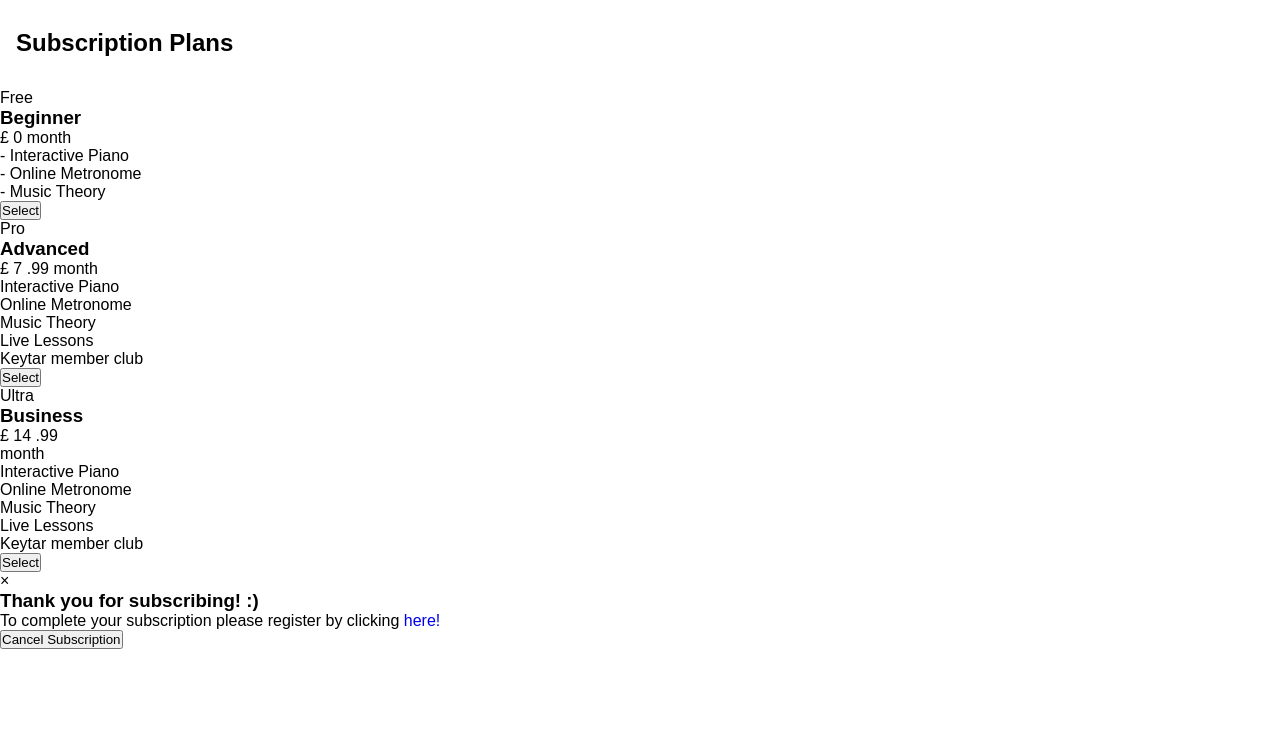
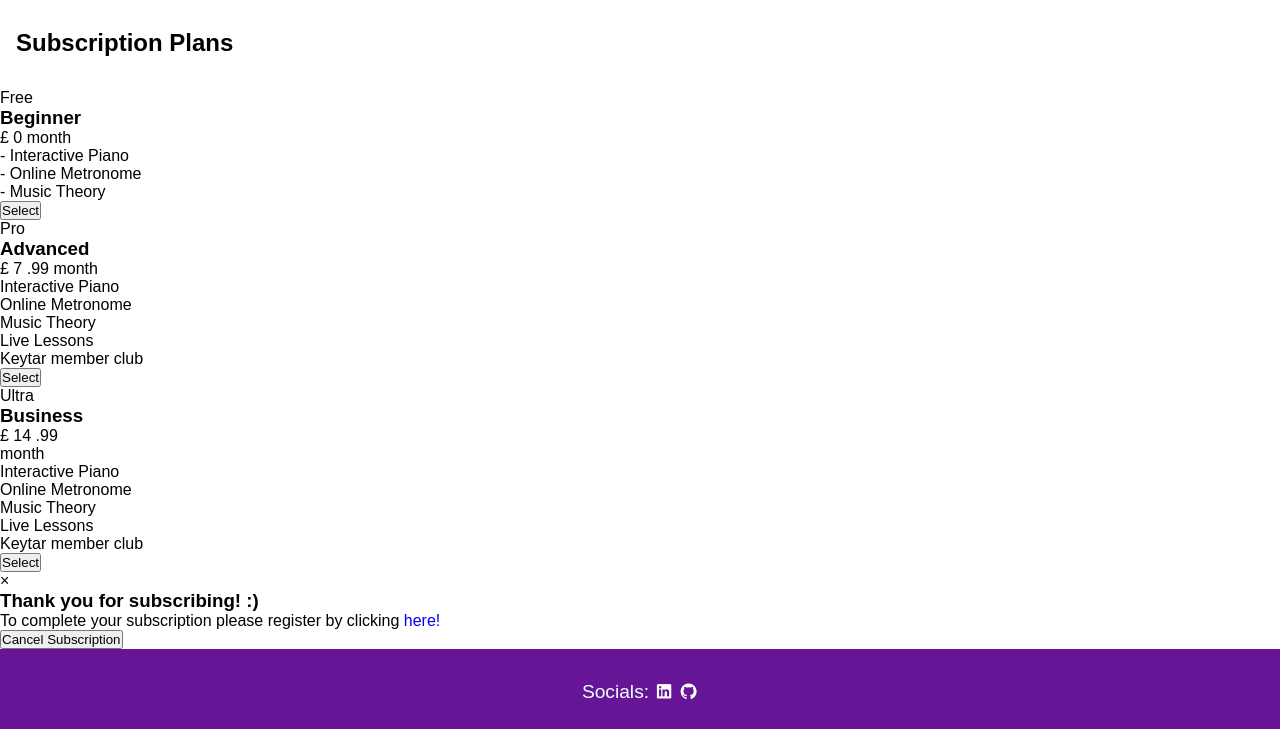
Before and after one commit to PSebastian96/pjt2-keytarschool, a plain HTML site: page subscription.html in a window 1280 px wide. Shown: the part 1520-2249 px from the top of the page. Before the commit the page ends 2169 px from the top, so only its background shows below. Drawn offline with nearby package versions, Linux system fonts and the light colour scheme; files that its build step writes are made by us from their sources; files whose address does not match are found by name; a web font is replaced by a local one.

Commit message:
links added to footer

```diff
--- a/subscription.html
+++ b/subscription.html
@@ -176,5 +176,12 @@
             </div>
           </div>
     </section>
+
+    <!-- footer section -->
+    <footer>
+        <span>Socials:</span>
+        <a href="https://www.linkedin.com/in/sebastian-pintyer-a0201a264" target="_blank" rel="noopener"><i class="ri-linkedin-box-fill"></i></a>
+        <a href="https://github.com/PSebastian96" target="_blank" rel="noopener"><i class="ri-github-fill"></i></a>
+    </footer>
 </body>
 </html>
```
